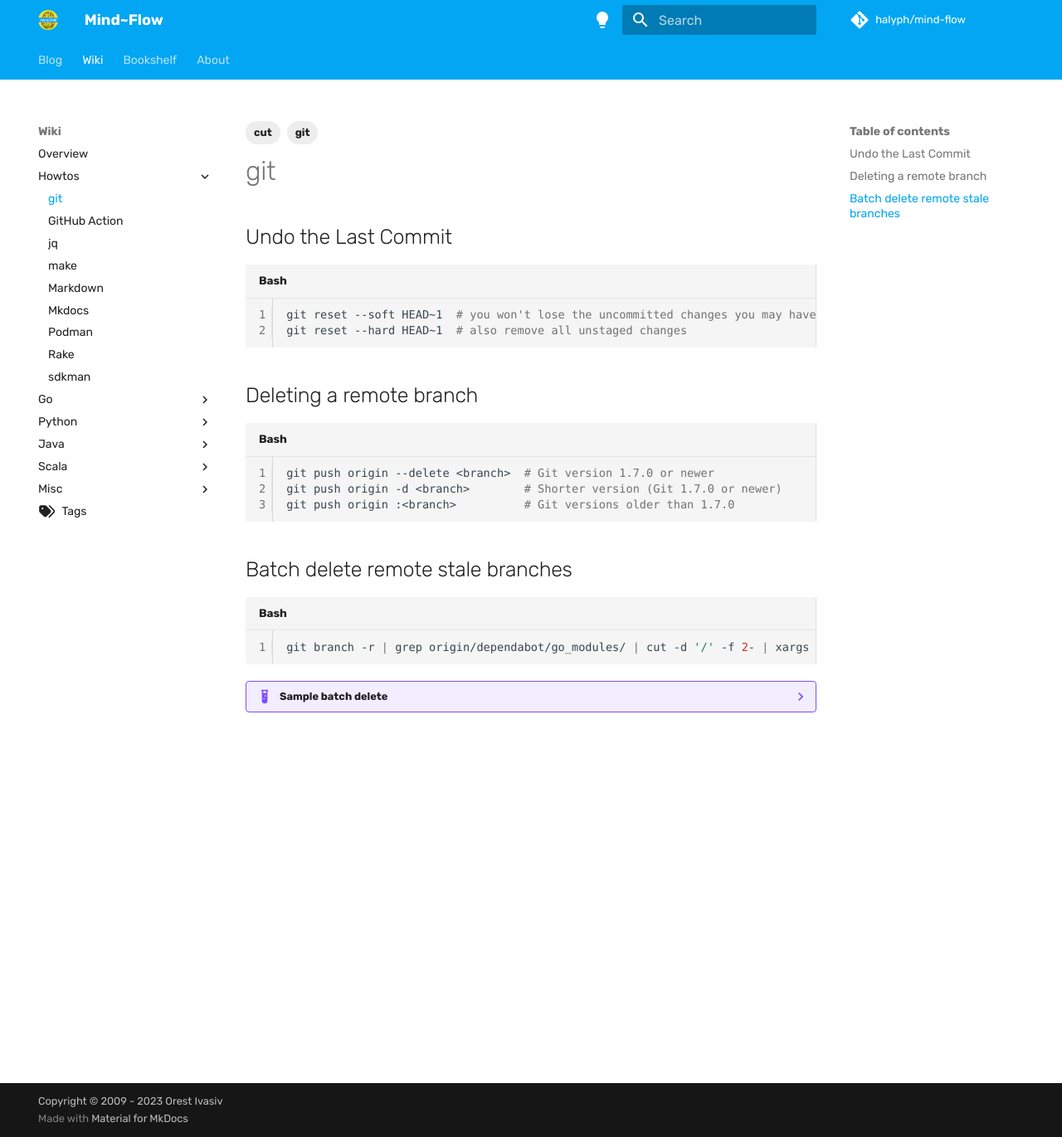
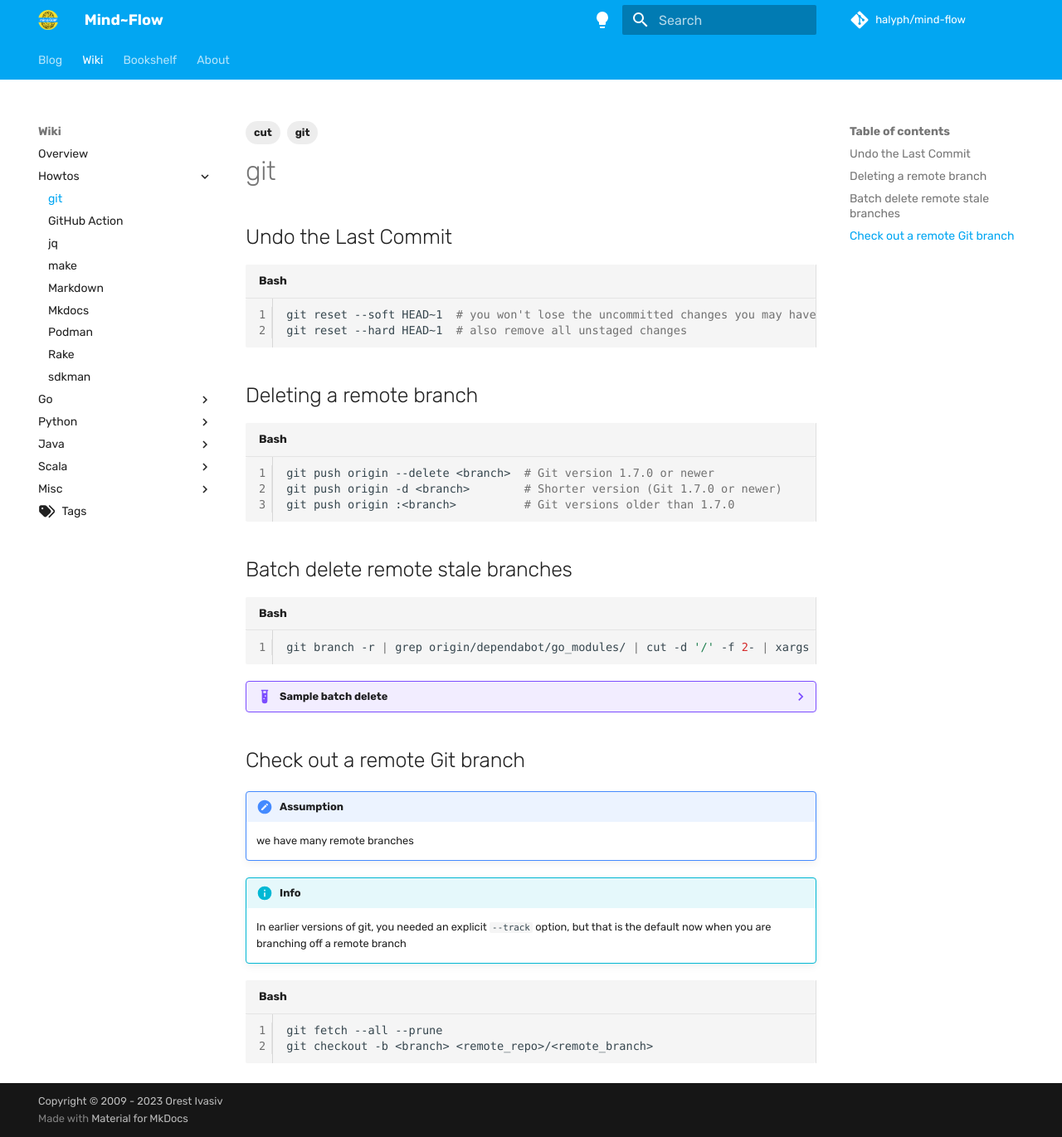
Before and after one commit to halyph/mind-flow, an MkDocs documentation site: the page built from docs/wiki/howtos/git.md, in a window 1280 px wide and 1371 px high. Shown: the whole window at 83% size. Built offline with MkDocs 1.6.1 and Material for MkDocs 9.7.7, drawn with Linux system fonts in a browser that asks for light colours; some web fonts are replaced; comment, search, counter and statistics services are not loaded.

Commit message:
updated git.md

````diff
--- a/docs/wiki/howtos/git.md
+++ b/docs/wiki/howtos/git.md
@@ -43,3 +43,16 @@ git branch -r | grep origin/dependabot/go_modules/ | cut -d '/' -f 2- | xargs gi
       - [deleted]         dependabot/go_modules/github.com/stoewer/go-strcase-1.2.1
       - [deleted]         dependabot/go_modules/github.com/stretchr/testify-1.8.1
     ```
+
+## Check out a remote Git branch
+
+!!! note "Assumption"
+    we have many remote branches
+
+!!! info
+    In earlier versions of git, you needed an explicit `--track` option, but that is the default now when you are branching off a remote branch
+
+```shell
+git fetch --all --prune
+git checkout -b <branch> <remote_repo>/<remote_branch>
+```
````
